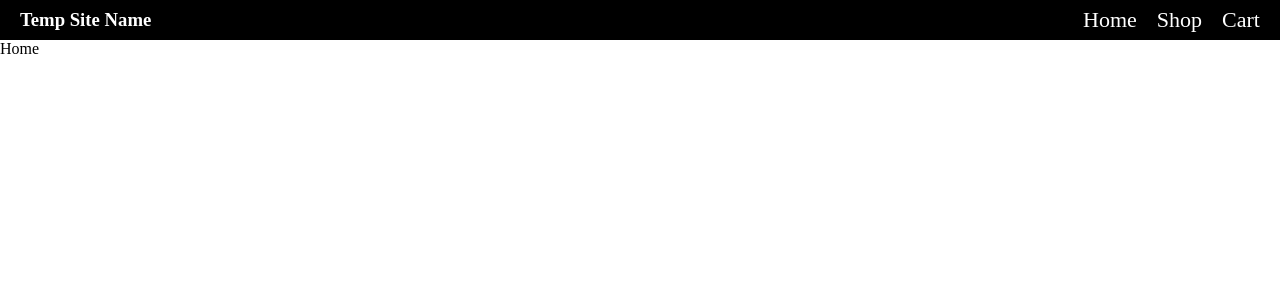
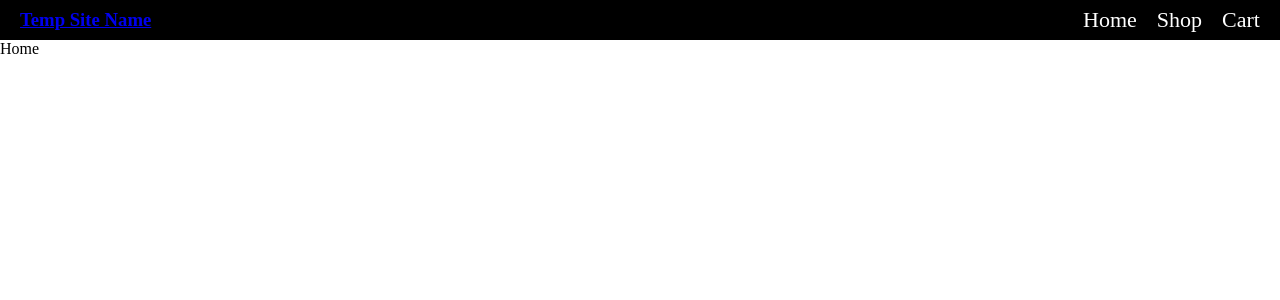
Before and after one commit to robisonwebdev/shopping-cart, a React (Create React App) app: page / in a window 1280 px wide. Shown: the top 300 px of the page. Built offline with nearby package versions, Linux system fonts and the light colour scheme; a web font is replaced by a local one.

Commit message:
Imported Link. Added Link to h3, and set to '/'

```diff
--- a/src/components/Navbar.js
+++ b/src/components/Navbar.js
@@ -1,10 +1,11 @@
 import React from 'react';
 import '../styles/Navbar.css';
+import { Link } from 'react-router-dom';
 
 const Navbar = () => {
     return (
         <nav>
-            <h3>Temp Site Name</h3>
+            <Link to='/'><h3>Temp Site Name</h3></Link>
             <ul id='navLinks'>
                 <li>Home</li>
                 <li>Shop</li>
```
